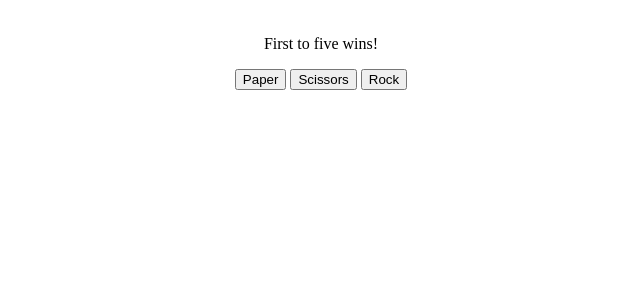
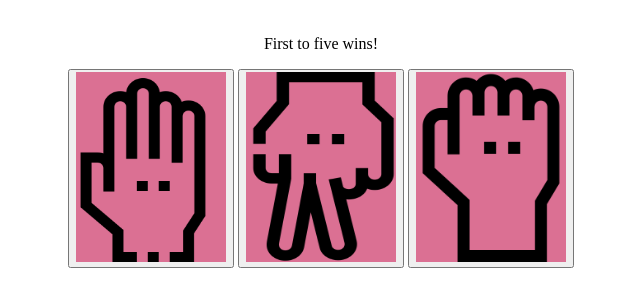
Before and after one commit to temporarynamelol/paperScissorsRock, a plain HTML site: page index.html in a window 1280 px wide. Shown: the part 69-350 px from the top of the page, without its empty margins (319-959 px from the left). Drawn offline with Linux system fonts and the light colour scheme.

Commit message:
Add all images to correct button

```diff
--- a/index.html
+++ b/index.html
@@ -11,9 +11,9 @@
             <h1>PAPER SCISSORS ROCK</h1>
             <p>First to five wins!</p>
             <div class="buttons">
-                <button id="Paper">Paper</button>
-                <button id="Scissors">Scissors</button>
-                <button id="Rock">Rock</button>
+                <button id="Paper"><img class="optionBtn" src="./Images/paper.png" alt="Hand symbol for paper"></button>
+                <button id="Scissors"><img class="optionBtn" src="./Images/scissors.png" alt="Hand Symbol for scissors"></button>
+                <button id="Rock"><img class="optionBtn" src="./Images/rock.png" alt="Hand symbol for rock"></button>
             </div>
             <div class="endMessage"></div>
             <div class="playAgain"></div>
--- a/styles.css
+++ b/styles.css
@@ -17,3 +17,9 @@
 .playAgain {
     margin: 8px;
 }
+
+.optionBtn {
+    width: 150px;
+    height: 190px;
+    background-color: palevioletred;
+}
```
Also changed, not shown: Images/scissors.png (added).
